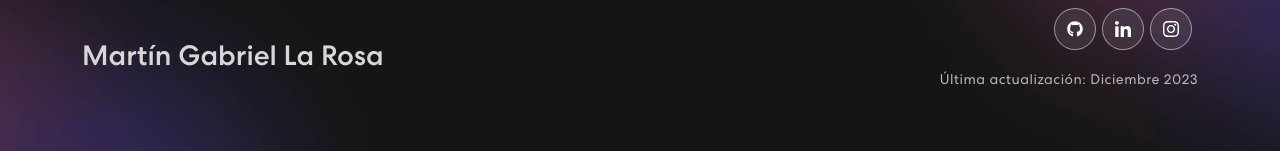
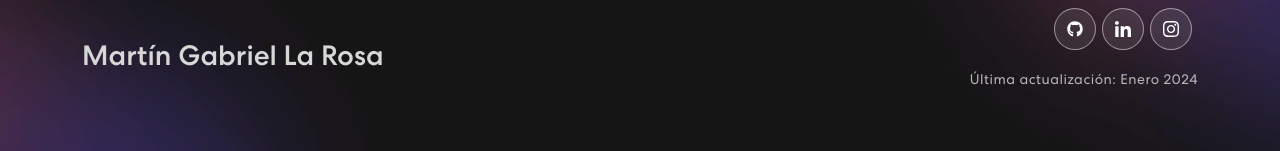
Before and after one commit to MartinLaRosa27/Sitio-Web-Personal, a React (Vite) app: page / in a window 1280 px wide. Shown: the part 2343-2494 px from the top of the page. Built offline with nearby package versions, Linux system fonts and the light colour scheme.

Commit message:
fecha update

```diff
--- a/src/components/Footer.tsx
+++ b/src/components/Footer.tsx
@@ -27,7 +27,7 @@ export const Footer = () => {
                 <img src={navIcon3} alt="Icon" />
               </a>
             </div>
-            <p>Última actualización: Diciembre 2023</p>
+            <p>Última actualización: Enero 2024</p>
           </Col>
         </Row>
       </Container>
```
